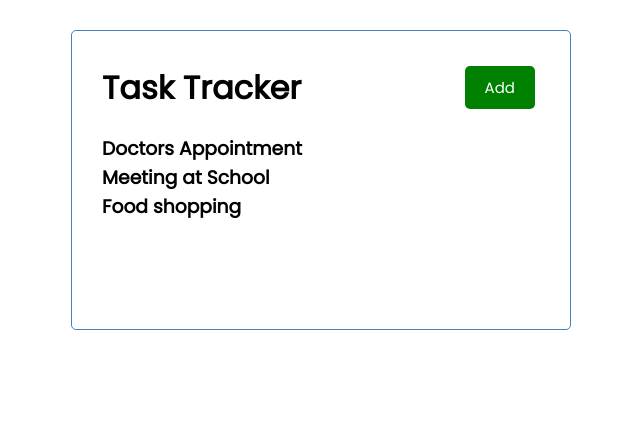
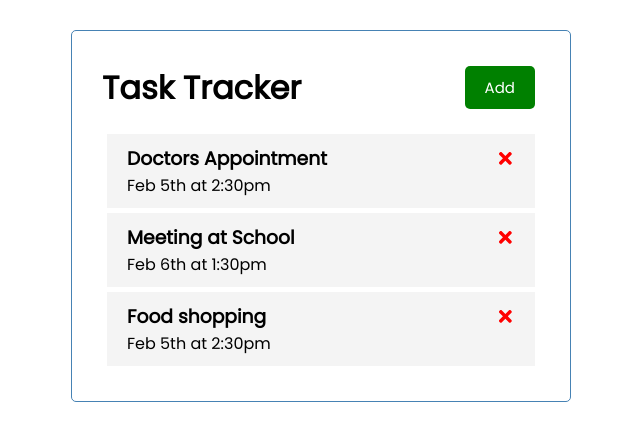
Before and after one commit to PattyHarris/react-task-tracker, a React (Create React App) app: page / in a window 1280 px wide. Shown: the top 440 px of the page, without its empty margins (319-959 px from the left). Built offline with nearby package versions, Linux system fonts and the light colour scheme.

Commit message:
Handle the 'delete' button and event.

```diff
--- a/package.json
+++ b/package.json
@@ -8,7 +8,8 @@
     "@testing-library/user-event": "^13.5.0",
     "react": "^17.0.2",
     "react-dom": "^17.0.2",
-    "react-scripts": "5.0.0",
+    "react-icons": "^4.3.1",
+    "react-scripts": "^5.0.0",
     "web-vitals": "^2.1.4"
   },
   "scripts": {
--- a/src/App.js
+++ b/src/App.js
@@ -25,10 +25,16 @@
     }
   ])
 
+  // Delete the task - prop passed to Task.
+  const deleteTask = (id) => {
+    setTasks(tasks.filter( (task) => task.id !== id));
+  }
+
   return (
     <div className="container">
       <Header title="Task Tracker"/>
-      <Tasks tasks={tasks}/>
+      { tasks.length > 0 ? (<Tasks tasks={tasks} onDelete={deleteTask} />) :
+        ( 'No tasks available.')}
     </div>
 
   );
--- /dev/null
+++ b/src/components/Task.js
@@ -0,0 +1,17 @@
+
+import {FaTimes} from 'react-icons/fa'
+
+export const Task = ({ task, onDelete }) => {
+  return (
+    <div className="task">
+        <h3>
+            {task.text}{' '}
+            <FaTimes style={{color: 'red', cursor: 'pointer'}}
+                onClick={ () => onDelete(task.id) }/>
+        </h3>
+        <p>{task.day}</p>
+    </div>
+  )
+};
+
+export default Task;
--- a/src/components/Tasks.js
+++ b/src/components/Tasks.js
@@ -1,11 +1,11 @@
+import Task from './Task';
 
-
-const Tasks = ({ tasks }) => {
+const Tasks = ({ tasks, onDelete }) => {
 
   return (
     <>
       {tasks.map( (task) => (
-        <h3 key={task.id}>{task.text}</h3>
+        <Task key={task.id} task={task} onDelete={onDelete} />
       ))}
     </>
   )
```
Also changed, not shown: 2 other files (tests, documents, lock files or other folders).
